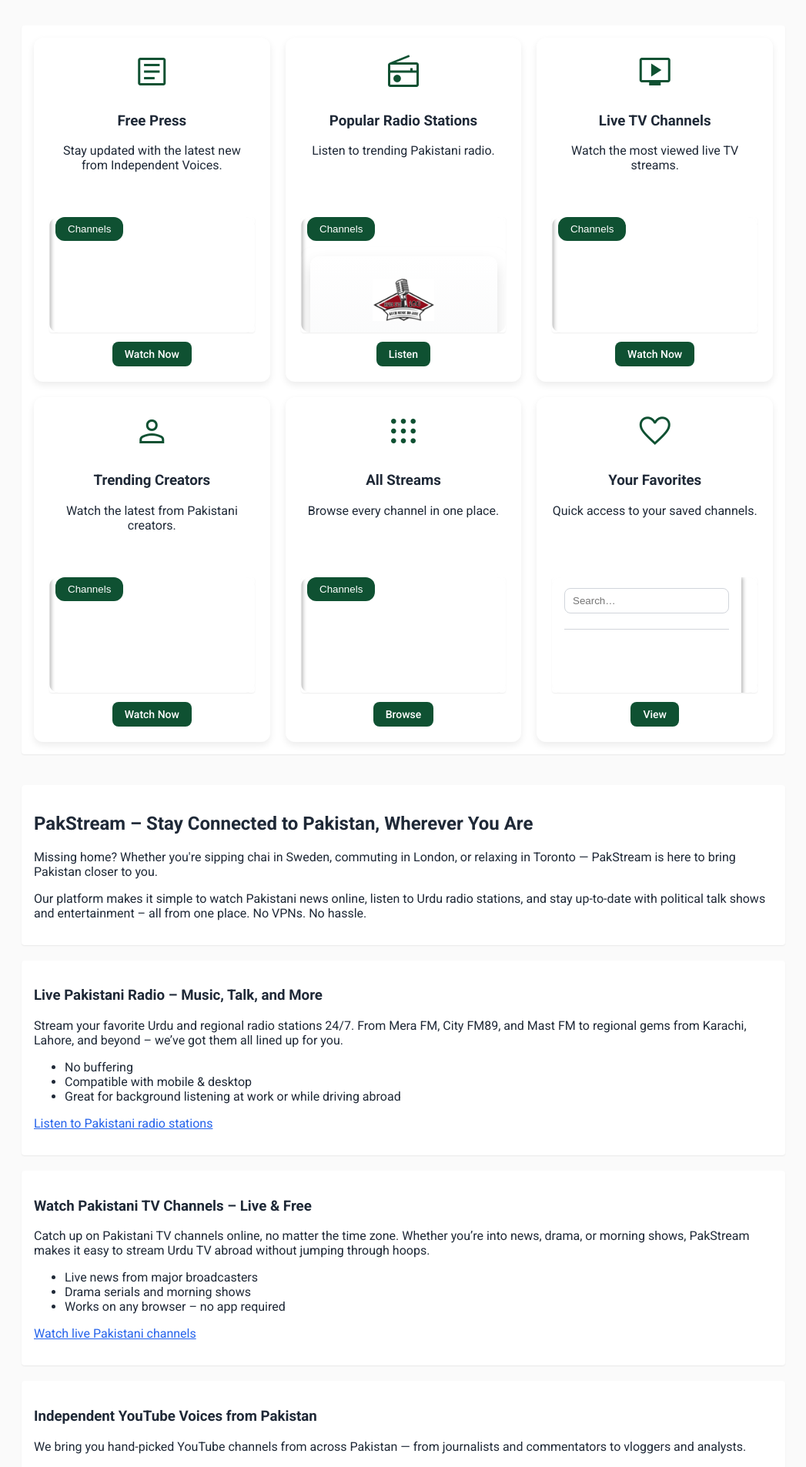
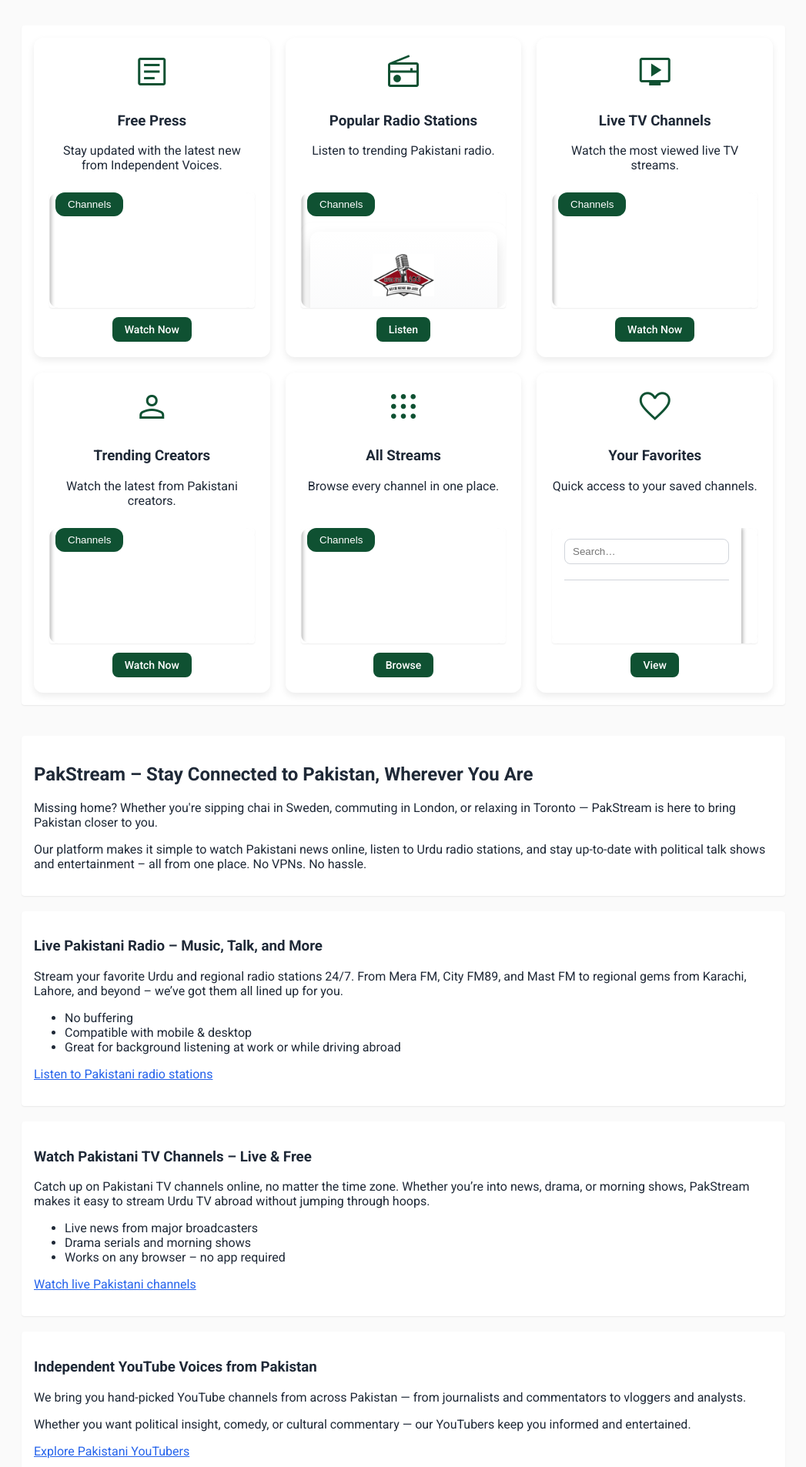
Before and after one commit to atifwaqar/pakstream, a Jekyll site: the page built from index.html, in a window 1280 px wide. Shown: the part 1172-3078 px from the top of the page at 77% size, without its empty margins (116-1163 px from the left). Built offline with Jekyll 4.4.1, drawn with Linux system fonts in a browser that asks for light colours; comment, search, counter and statistics services are not loaded.

Commit message:
Update style.css

```diff
--- a/css/style.css
+++ b/css/style.css
@@ -414,7 +414,7 @@ section {
 }
 
 .feature-card p {
-  min-height: 5rem;
+  min-height: 3rem;
 }
 
 .media-hub-embed {
```
